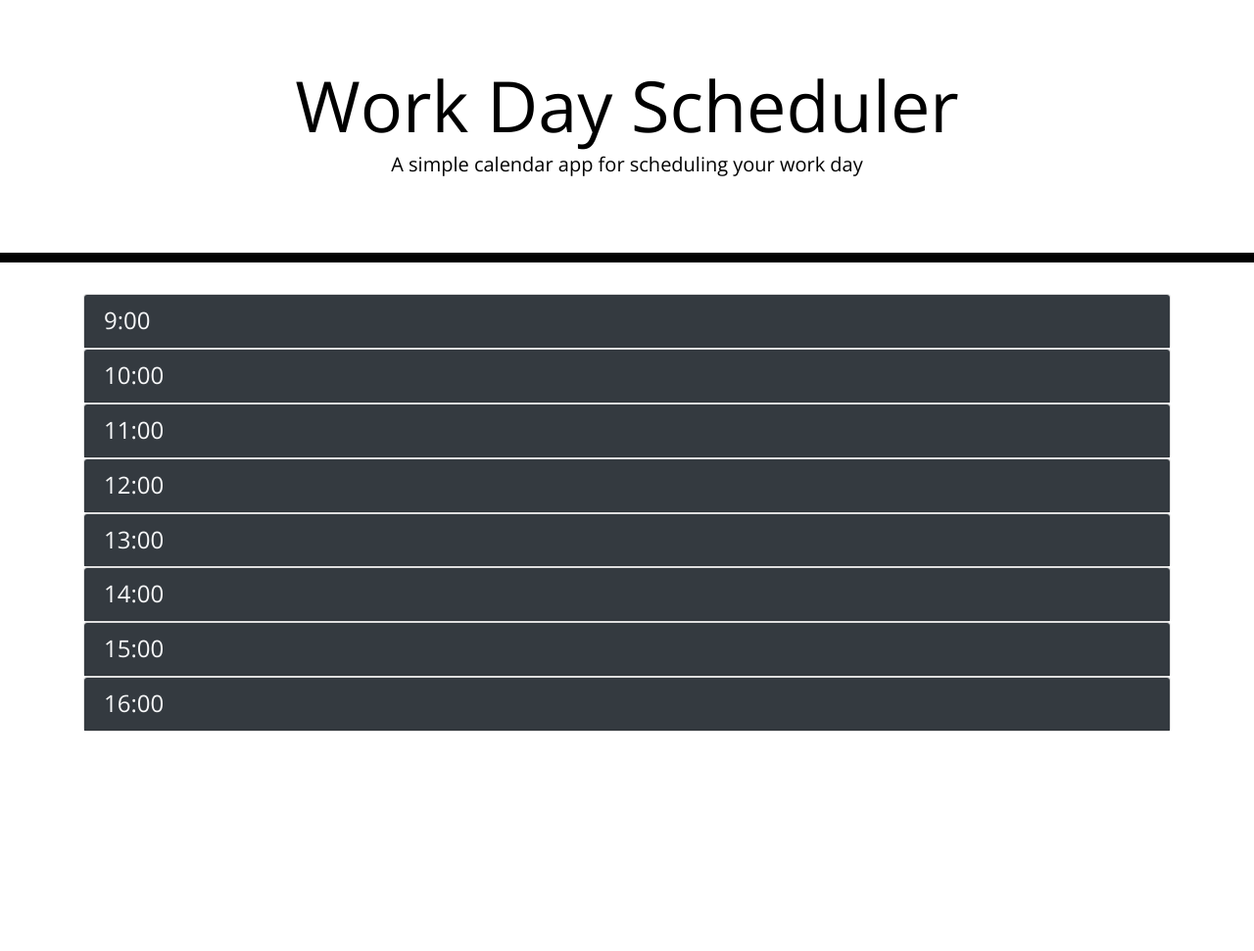
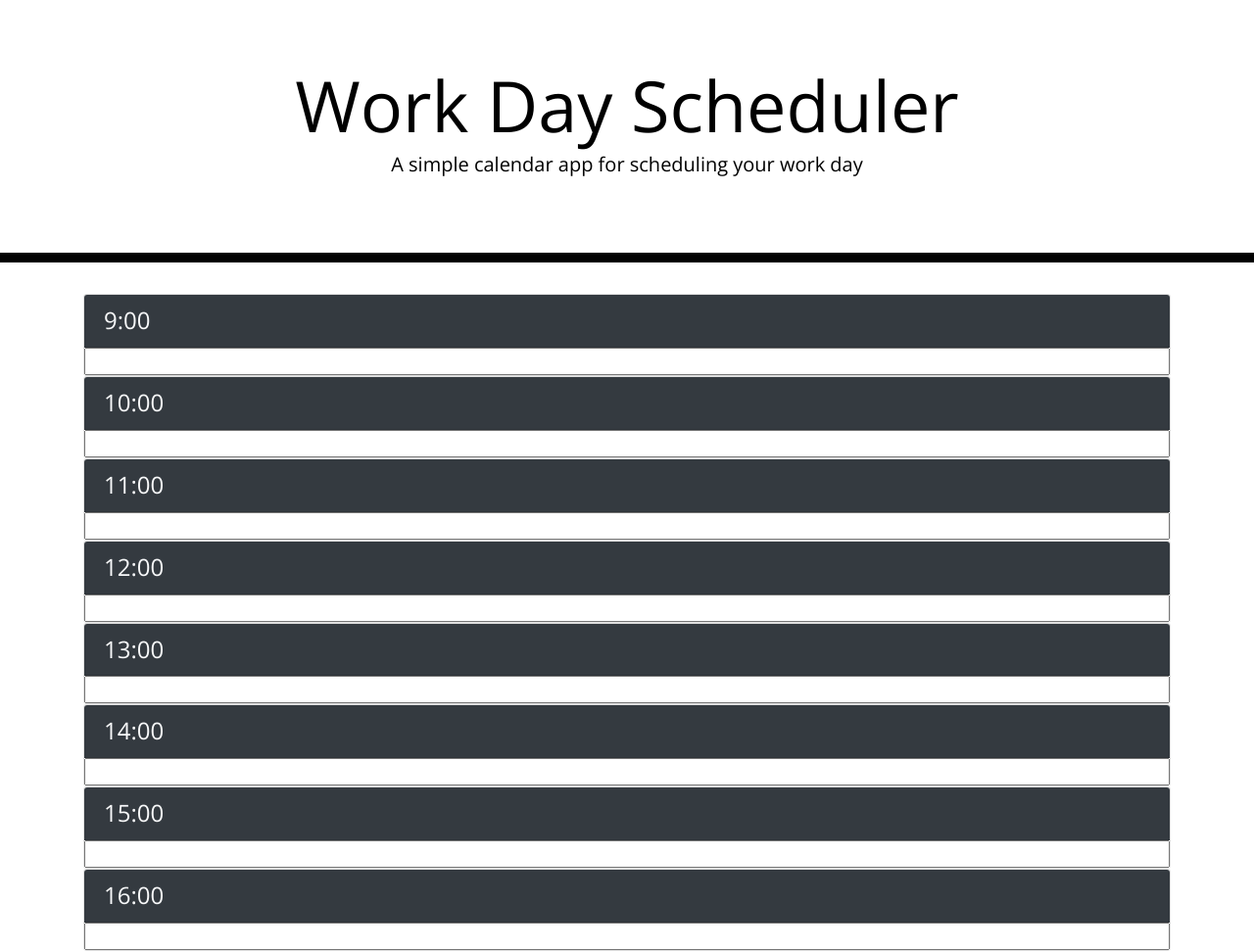
Before and after one commit to tylers22/Challenge05-WorkDayScheduler, a plain HTML site: page index.html in a window 1280 px wide. Shown: the whole page at 98% size. Before the commit the page ends 800 px from the top, so only its background shows below. Drawn offline with nearby package versions, Linux system fonts and the light colour scheme.

Commit message:
Added text inputs

```diff
--- a/index.html
+++ b/index.html
@@ -34,64 +34,58 @@
           <h4 class="card-header bg-dark text-light d-flex align-items-center">
             9:00
           </h4>
-          <ul id="list-toDo" class="list-group list-group-flush">
-          </ul>
+          <input type="text" id="fname" name="fname">
+
+
         </div>
 
         <div class="card">
           <h4 class="card-header bg-dark text-light d-flex align-items-center">
             10:00
           </h4>
-          <ul id="list-toDo" class="list-group list-group-flush">
-          </ul>
+          <input type="text" id="fname" name="fname">
         </div>
 
         <div class="card">
           <h4 class="card-header bg-dark text-light d-flex align-items-center">
             11:00
           </h4>
-          <ul id="list-toDo" class="list-group list-group-flush">
-          </ul>
+          <input type="text" id="fname" name="fname">
         </div>
 
         <div class="card">
           <h4 class="card-header bg-dark text-light d-flex align-items-center">
             12:00
           </h4>
-          <ul id="list-toDo" class="list-group list-group-flush">
-          </ul>
+          <input type="text" id="fname" name="fname">
         </div>
 
         <div class="card">
           <h4 class="card-header bg-dark text-light d-flex align-items-center">
             13:00
           </h4>
-          <ul id="list-toDo" class="list-group list-group-flush">
-          </ul>
+          <input type="text" id="fname" name="fname">
         </div>
 
         <div class="card">
         <h4 class="card-header bg-dark text-light d-flex align-items-center">
           14:00
         </h4>
-        <ul id="list-toDo" class="list-group list-group-flush">
-        </ul>
+        <input type="text" id="fname" name="fname">
         </div>
 
         <div class="card">
         <h4 class="card-header bg-dark text-light d-flex align-items-center">
           15:00
         </h4>
-        <ul id="list-toDo" class="list-group list-group-flush">
-        </ul>
+        <input type="text" id="fname" name="fname">
         </div>
 
         <div class="card">
           <h4 class="card-header bg-dark text-light d-flex align-items-center">
             16:00
           </h4>
-          <ul id="list-toDo" class="list-group list-group-flush">
-          </ul>
+          <input type="text" id="fname" name="fname">
           </div>
     </div>
 
--- /dev/null
+++ b/script.js
@@ -0,0 +1,3 @@
+var campgrounds = document.getElementById("currentDay");
+
+moment().format('MMMM Do YYYY, h:mm:ss a');
```
